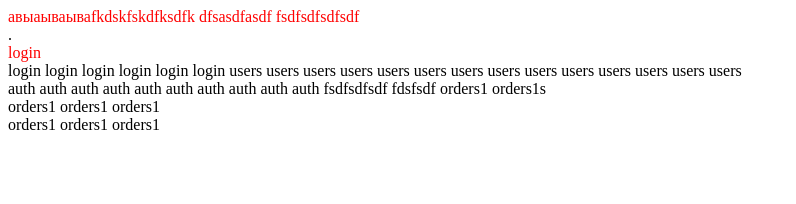
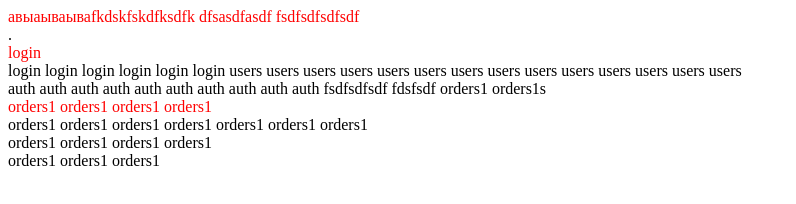
Before and after one commit to eichdmk/lesson-ansar, a plain HTML site: page index.html in a window 1280 px wide. Shown: the whole page, without its empty margins (0-796 px from the left). Drawn offline with Linux system fonts and the light colour scheme.

Commit message:
fix orders

```diff
--- a/index.html
+++ b/index.html
@@ -63,11 +63,25 @@
     fdsfsdf
     orders1
     orders1s
-    <div class="box"></div>
+    <div class="box">
+    orders1
+    orders1
+    orders1
+    orders1
+
+    </div>
+    orders1
+    orders1
+    orders1
+    orders1
     orders1
     orders1
     orders1
     <div class="container">
+    orders1
+    orders1
+    orders1
+    orders1
 
     </div>
     <div class="box"></div>
```
